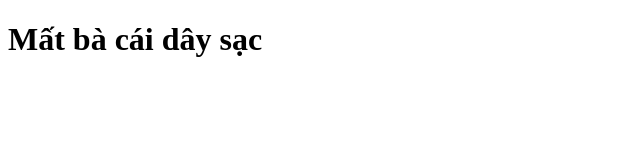
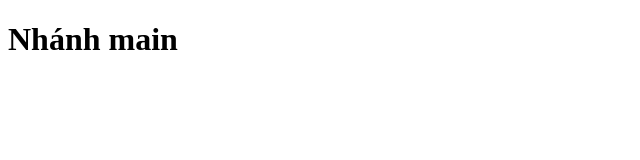
Before and after one commit to Levankhaitsv/DU_AN_6, a plain HTML site: page index.html in a window 1280 px wide. Shown: the whole page, without its empty margins (0-640 px from the left). Drawn offline with Linux system fonts and the light colour scheme.

Commit message:
Nhánh main sửa lần 1

```diff
--- a/index.html
+++ b/index.html
@@ -6,6 +6,6 @@
     <title>DỰ ÁN 6</title>
   </head>
   <body>
-    <h1>Mất bà cái dây sạc</h1>
+    <h1>Nhánh main</h1>
   </body>
 </html>
```
